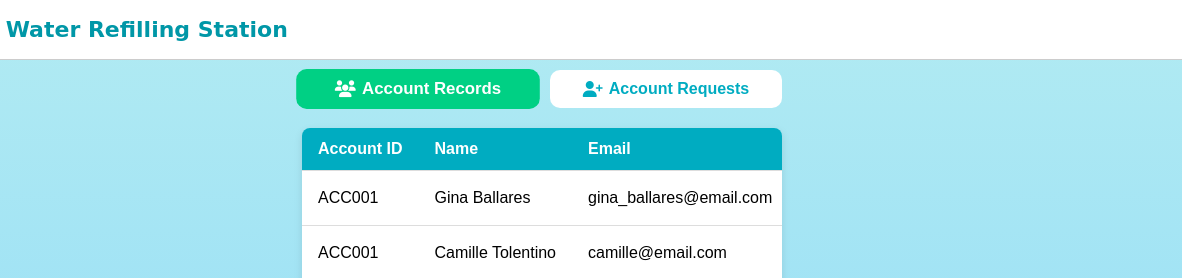
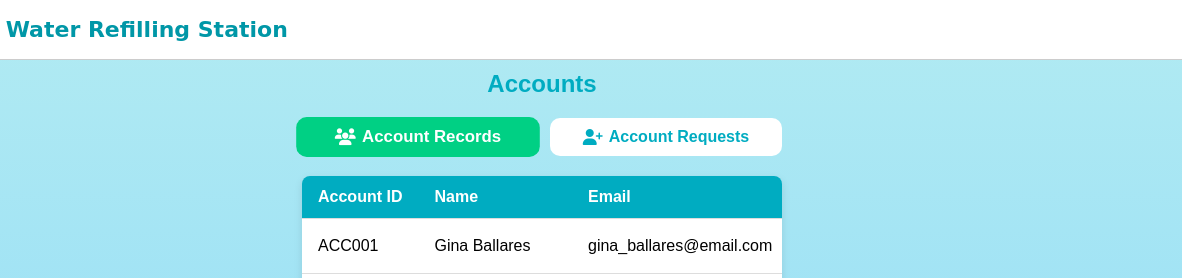
Before and after one commit to Lowdie19/jt-water-app, a plain HTML site: page admin-accounts.html in a window 1280 px wide. Shown: the top 278 px of the page, 98-1280 px from the left. Drawn offline with Linux system fonts and the light colour scheme; a script that the page names is missing.

Commit message:
Update admin-accounts.html

```diff
--- a/admin-accounts.html
+++ b/admin-accounts.html
@@ -185,6 +185,8 @@ body { background: linear-gradient(to bottom, #b2ebf2, #81d4fa); min-height:100v
 <!-- Content -->
 <div class="content">
   <div class="body-content">
+    <h2 style="margin-bottom:20px; color:#00acc1;">Accounts</h2>
+
     <div class="order-filter">
       <button id="btnRecords" class="active"><i class="fa-solid fa-users"></i> Account Records</button>
       <button id="btnRequests"><i class="fa-solid fa-user-plus"></i> Account Requests</button>
```
